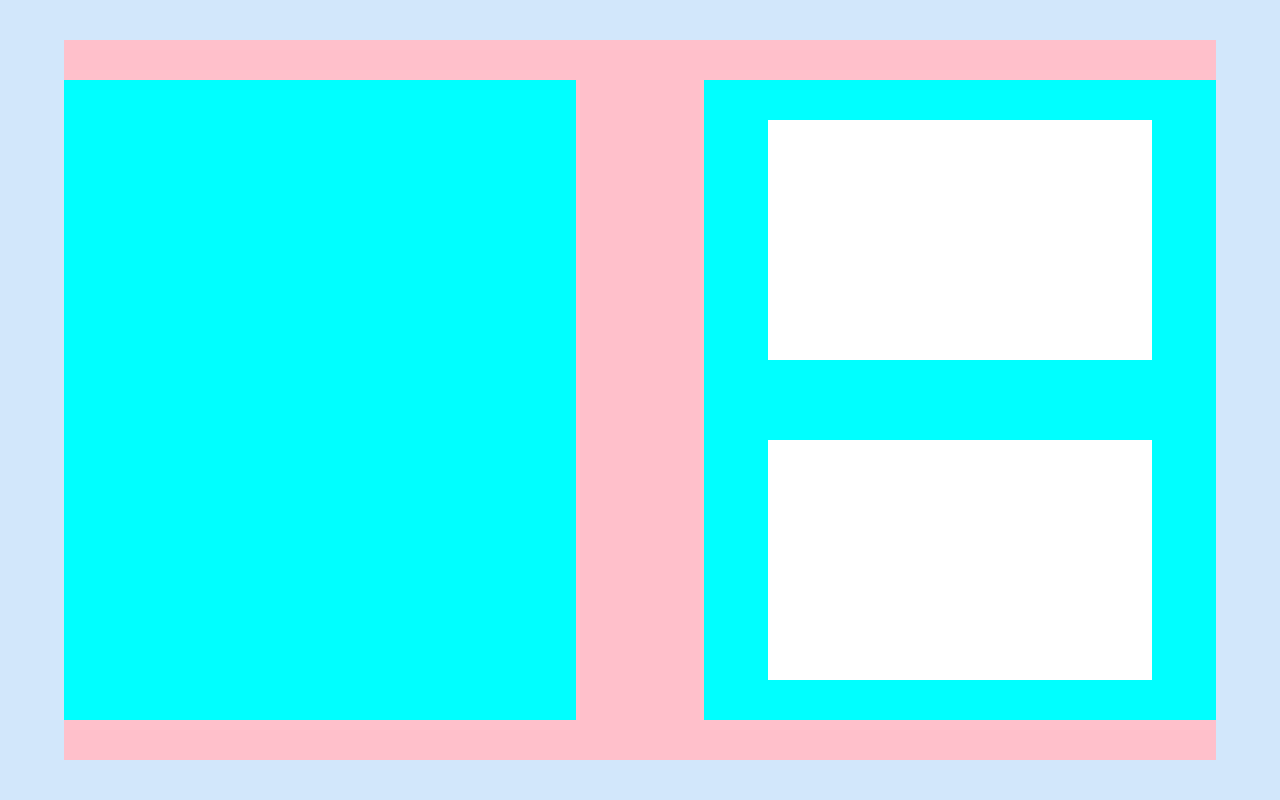
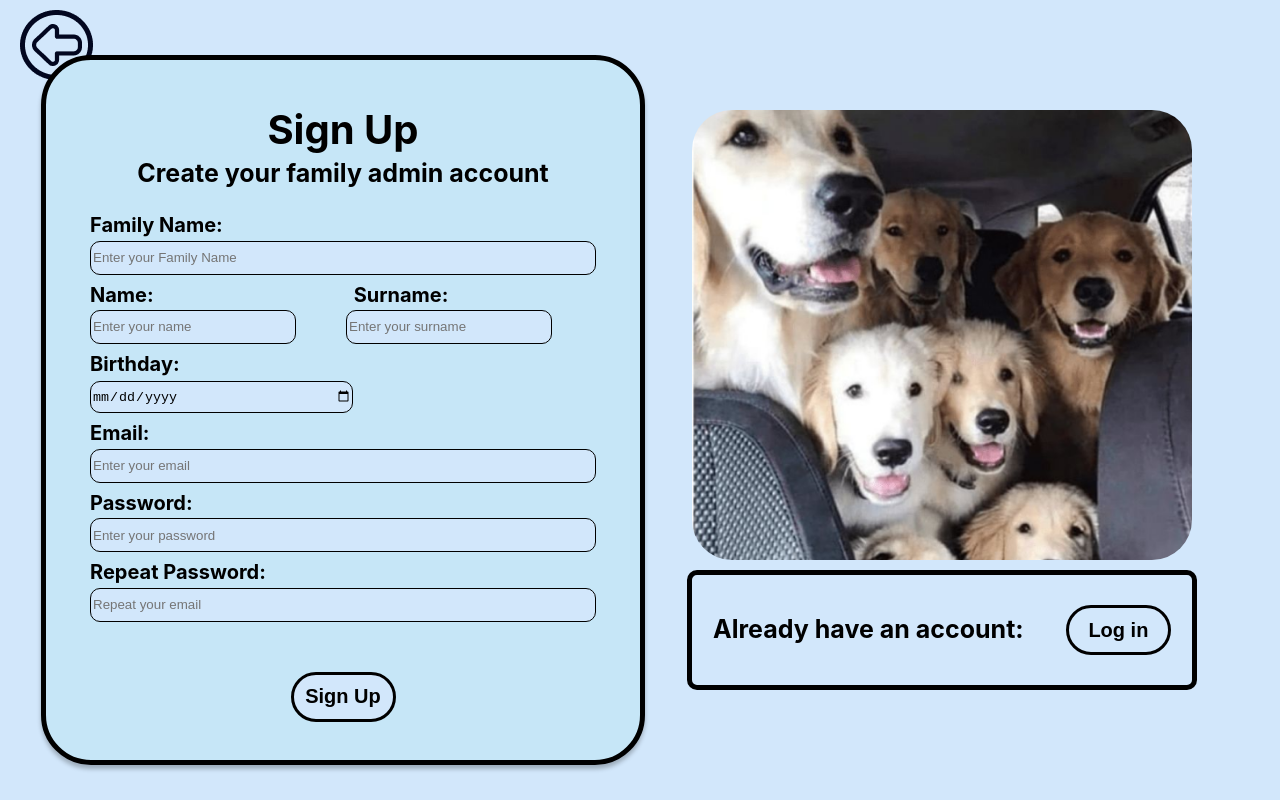
Before and after one commit to Famblablap/uFam_front, a React (Vite) app: page /signup in a window 1280 px wide. Built offline with nearby package versions, Linux system fonts and the light colour scheme.

Commit message:
login y signup terminado sin funcionalidad

```diff
--- a/src/Pages/Login/Login.css
+++ b/src/Pages/Login/Login.css
@@ -100,7 +100,6 @@
 }
 
 .arrowButtonLogin {
-    display: flex;
     margin-left: 10px;
     width: 73px;
     height: 70px;
--- a/src/Pages/Signup/Signup.css
+++ b/src/Pages/Signup/Signup.css
@@ -2,29 +2,40 @@
     height: 100vh;
     width: 100vw;
     background-color: #D2E7FB;
-    position: absolute;
+}
+
+.contentSignup {
+    height: 80vh;
+    width: 100vw;
     display: flex;
     flex-direction: row;
-    justify-content: space-between;
+    justify-content: center;
+    align-items: center;
+    background-color: #D2E7FB;
 }
 
-
 .signupCard {
-    margin-top: 100px;
     display: flex;
     flex-direction: column;
     align-items: center;
-    width: 30vw;
-    height: 75vh;
+    width: 594px;
+    height: 700px;
     border: 5px solid black;
     border-radius: 50px;
-    background-color: #b5e2fa;
+    background-color: rgb(198, 230, 247);
     box-shadow: 0px 4px 4px 0px rgba(0, 0, 0, 0.25);
+}
+
+.signupCard2 {
+    display: flex;
+    flex-direction: column;
+    align-items: center;
+    width: 594px;
+    height: 600px;
 }
 
 .signupTitle {
     color: #000000;
-    display: flex;
     font-size: 40px;
     height: 70px;
 }
@@ -37,11 +48,12 @@
 .familyNameSignup {
     color: black;
     font-size: 20px;
+    margin-top: 30px;
 }
 
 #familyNameSignup {
     background-color: #D2E7FB;
-    width: 480px;
+    width: 500px;
     height: 30px;
     border-radius: 10px;
     border: 1px solid #000;
@@ -55,7 +67,7 @@
 
 #nameSignup {
     background-color: #D2E7FB;
-    width: 186px;
+    width: 200px;
     height: 30px;
     border-radius: 10px;
     border: 1px solid #000;
@@ -63,7 +75,7 @@
 
 #surnameSignup {
     background-color: #D2E7FB;
-    width: 186px;
+    width: 200px;
     height: 30px;
     border-radius: 10px;
     border: 1px solid #000;
@@ -91,7 +103,7 @@
 
 #emailSignup {
     background-color: #D2E7FB;
-    width: 480px;
+    width: 500px;
     height: 30px;
     border-radius: 10px;
     border: 1px solid #000;
@@ -105,7 +117,7 @@
 
 #passwordSignup {
     background-color: #D2E7FB;
-    width: 480px;
+    width: 500px;
     height: 30px;
     border-radius: 10px;
     border: 1px solid #000;
@@ -119,12 +131,11 @@
 
 #repasswordSignup {
     background-color: #D2E7FB;
-    width: 480px;
+    width: 500px;
     height: 30px;
     border-radius: 10px;
     border: 1px solid #000;
 }
-
 
 .signupButtonSignup {
     width: 105px;
@@ -135,7 +146,7 @@
     color: #000000;
     background-color: #D2E7FB;
     transition: #FEF7D9 0.3s ease;
-    margin-top: 30px;
+    margin-top: 50px;
 }
 
 .signupButtonSignup:hover {
@@ -143,21 +154,7 @@
     color: #D2E7FB;
 }
 
-.content2 {
-    margin-top: 100px;
-    margin-right: 100px;
-    width: 550px;
-    height: 680px;
-    border: 5px solid black;
-    border-radius: 50px;
-    display: flex;
-    justify-content: center;
-    flex-direction: row;
-
-}
-
 .arrowButtonSignup {
-    display: flex;
     margin-left: 10px;
     width: 73px;
     height: 70px;
@@ -165,20 +162,28 @@
 }
 
 .arrowButtonSignup:hover {
-    background: #b5e2fa;
+    background: #ffffff;
     border-radius: 70px;
 }
 
-.alreadyAccountSignup {
-    height: 70px;
+.dogPhoto {
     width: 500px;
-    font-size: 20px;
+    height: 450px;
+    border-radius: 40px;
+}
+
+.alreadyAccountSignup{
+    width: 500px;
+    height: 110px;
     display: flex;
     justify-content: space-around;
     align-items: center;
-    border: 5px solid black;
+    margin-top: 10px;
     border-radius: 10px;
-    margin-top: 550px;
+    border: 5px solid #000000;
+    background: #D2E7FB;
+    color: #000000;
+    font-size: 25px;
 }
 
 .loginButtonSignup {
@@ -196,10 +201,3 @@
     background-color: #000000;
     color: #D2E7FB;
 }
-
-.dogPhoto {
-    height: 450px;
-    width: 500px;
-    margin-top: 40px;
-    margin-left: 200px;
-}
--- a/src/Pages/Signup/Signup.jsx
+++ b/src/Pages/Signup/Signup.jsx
@@ -8,13 +8,13 @@ function Signup() {
   return (
     <>
       <div className="containerSignup">
-        <Link to="/login">
+        <Link to="/">
           <div className="arrowButtonSignup">
             <img src={backButtonimgSignup} />
           </div>
         </Link>
+        <div className="contentSignup">
           <div className="signupCard">
-          <div className="contentSignup">
             <div className="signupTitle">
               <p><b>Sign Up</b></p>
             </div>
@@ -35,7 +35,7 @@ function Signup() {
                 <label style={{ marginTop: "5px" }}><b>Surname:</b></label>
               </div>
               <div className="nameSurnameImnpuSignup">
-                <input style={{ marginRight: "100px" }}
+                <input style={{ marginRight: "50px" }}
                   id="nameSignup"
                   type="text"
                   placeholder="Enter your name">
@@ -84,11 +84,9 @@ function Signup() {
               </button>
             </Link>
           </div>
-        </div>
-        <div className="content2">
+          <div className="signupCard2">
             <img className="dogPhoto" src={dogPhoto} />
             <div className="alreadyAccountSignup">
-
               <p><b>Already have an account:</b></p>
               <Link to="/login">
                 <button className="loginButtonSignup">
@@ -97,6 +95,9 @@ function Signup() {
               </Link>
             </div>
           </div>
+
+        </div>
+
       </div>
     </>
   )
--- a/src/Pages/Signup/Signup2.css
+++ b/src/Pages/Signup/Signup2.css
@@ -1,4 +1,4 @@
-.container {
+/* .container {
     display: flex;
     justify-content: center;
     align-items: center;
@@ -14,23 +14,31 @@
     justify-content: space-between;
     width: 90vw;
     height: 90vh;
-    background-color: pink;
 }
 
 .signUpCard {
-    background-color: aqua;
+    background-color: #b5e2fa;
     width: 40vw;
     height: 80vh;
+    border: 5px solid black;
+    border-radius: 50px;
+    display: flex;
+    flex-direction: column;
+    align-items: left;
+    padding:10px;
+    box-shadow: 0px 4px 4px 0px rgba(0, 0, 0, 0.25);
 }
 
 .signUpCard2 {
-    background-color: aqua;
+    background-color: #b5e2fa;
     width: 40vw;
     height: 80vh;
     display: flex;
     flex-direction: column;
-    justify-content: space-around;
+    justify-content: space-between;
     align-items: center;
+    border: 5px solid black;
+    border-radius: 50px;
 }
 
 .dogPhoto {
@@ -44,3 +52,8 @@
     width: 30vw;
     height: 30vh;
 }
+
+.signupTitle {
+    color: #000000;
+    font-size: 40px;
+} */
--- a/src/Pages/Signup/Signup2.jsx
+++ b/src/Pages/Signup/Signup2.jsx
@@ -1,22 +1,91 @@
-import "./Signup2.css"
+// import React from "react"
+// import "./Signup2.css"
+// import { Link } from "react-router-dom"
+// import backButtonimgSignup from "../../assets/img/back_sign_up.png"
+// import dogPhoto from "../../assets/img/Rectangle_63.png"
 
-function Signup2() {
-    return (
-        <div className="container">
-            <div className="content">
-                <div className="signUpCard">
 
-                </div>
-                <div className="signUpCard2">
-                    <div className="dogPhoto">
+// function Signup2() {
+//     return (
+//         <div className="container">
+//             <div className="content">
+//                 <div className="signUpCard">
+//                         <h1>Sign Up </h1>
+//                         <p><b>Create your family admin account</b></p>
+//                     <form className="formSignup">
+//                         <div className="familyNameSignup">
+//                             <label><b>Family Name:</b></label>
+//                             <input
+//                                 id="familyNameSignup"
+//                                 type="text"
+//                                 placeholder="Enter your Family Name">
+//                             </input>
+//                         </div>
+//                         <div className="nameSignup">
+//                             <label><b>Name:</b></label>
+//                             <input
+//                                 id="nameSignup"
+//                                 type="text"
+//                                 placeholder="Enter your name">
+//                             </input>
+//                         </div>
+//                         <div className="surnameSignup">
+//                             <label><b>Surname:</b></label>
+//                             <input
+//                                 id="surnameSignup"
+//                                 type="text"
+//                                 placeholder="Enter your surname">
+//                             </input>
+//                         </div>
+//                         <div className="birthdaySignup">
+//                             <label><b>Birthday:</b></label><br></br>
+//                             <input
+//                                 id="birthdaySignup"
+//                                 type="date">
+//                             </input>
+//                         </div>
+//                         <div className="emailSignup">
+//                             <label><b>Email:</b></label><br></br>
+//                             <input
+//                                 id="emailSignup"
+//                                 type="email"
+//                                 placeholder="Enter your email">
+//                             </input>
+//                         </div>
+//                         <div className="passwordSignup">
+//                             <label><b>Password:</b></label><br></br>
+//                             <input
+//                                 id="passwordSignup"
+//                                 type="password"
+//                                 placeholder="Enter your password">
+//                             </input>
+//                         </div>
+//                         <div className="repasswordSignup">
+//                             <label><b>Repeat Password:</b></label><br></br>
+//                             <input
+//                                 id="repasswordSignup"
+//                                 type="password"
+//                                 placeholder="Repeat your email">
+//                             </input>
+//                         </div>
+//                     </form>
+//                     <Link to="/">
+//                         <button className="signupButtonSignup">
+//                             <b>Sign Up</b>
+//                         </button>
+//                     </Link>
+//                 </div>
+//                 <div className="signUpCard2">
+//                     <div className="dogPhoto">
 
-                    </div>
-                    <div className="alreadyAccount">
+//                     </div>
+//                     <div className="alreadyAccount">
 
-                    </div>
-                </div>
-            </div>
-        </div>
-    )
-}
-export default Signup2
+//                     </div>
+//                 </div>
+//             </div>
+
+//         </div>
+//     )
+// }
+// export default Signup2
--- a/src/Routes/index.jsx
+++ b/src/Routes/index.jsx
@@ -2,7 +2,7 @@ import { createBrowserRouter } from "react-router-dom";
 import HomeRoot from "../Layout/HomeRoot";
 import Root from "../Layout/root";
 import Home from "../Pages/LandingPage/Home";
-import Signup2 from "../Pages/Signup/Signup2";
+import Signup from "../Pages/Signup/Signup";
 import Login from "../Pages/Login/Login";
 import Feed from "../Pages/App/Feed";
 import Faq from "../Pages/LandingPage/Faq";
@@ -51,7 +51,7 @@ const router = createBrowserRouter([
     },
     {
         path: "/signup",
-        element: <Signup2/>
+        element: <Signup/>
     },
     {
         path: "/login",
```
Lines whose indentation alone changed are shown as unchanged.
